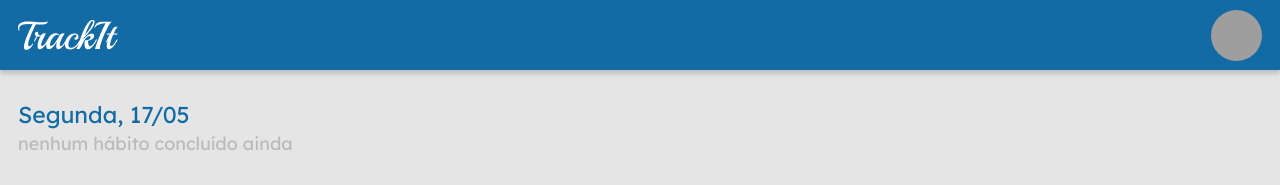
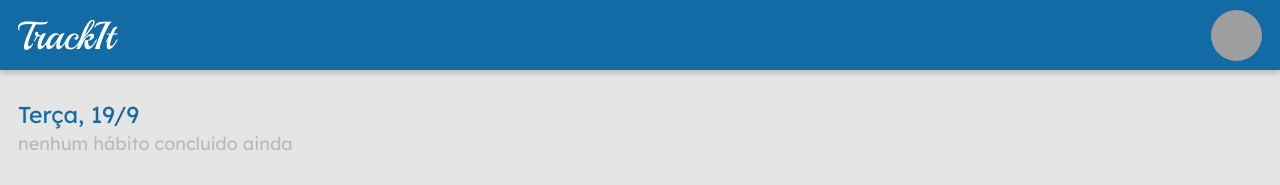
Before and after one commit to caiohbe/Projeto-11-TrackIt, a React (Create React App) app: page /hoje in a window 1280 px wide. Shown: the top 185 px of the page. Built offline with nearby package versions, Linux system fonts and the light colour scheme; no server answers; grey boxes are pictures that could not be loaded.

Commit message:
dayjs at todaypage

```diff
--- a/package.json
+++ b/package.json
@@ -7,6 +7,7 @@
     "@testing-library/react": "^13.4.0",
     "@testing-library/user-event": "^13.5.0",
     "axios": "^1.1.3",
+    "dayjs": "^1.11.6",
     "react": "^18.2.0",
     "react-dom": "^18.2.0",
     "react-loader-spinner": "^5.3.4",
--- a/src/components/TodayPage/TodayPage.js
+++ b/src/components/TodayPage/TodayPage.js
@@ -6,12 +6,15 @@ import checkMark from "../../assets/images/checkMark.png"
 import { useEffect, useState } from "react"
 import axios from "axios"
 import apiURL from "../../constants/URL"
+import dayjs from "dayjs"
+
+const date = dayjs()
+const weekDay = date.$W
 
 function TodayPage({token}) {
     const [arr, setArr] = useState([])
     const [habitsDone, setHabitsDone] = useState([])
     const [allHabits, setAllHabits] = useState([])
-
 
     const config = {
         headers: {
@@ -72,17 +75,36 @@ function TodayPage({token}) {
     }, [habitsDone])
 
 
+
     return (
-        <Today onClick={() => console.log(allHabits, habitsDone)}>
+        <Today onClick={() => console.log(date.$W)}>
             <Header />
             <HabitContainer>
-                <h1>Segunda, 17/05</h1>
+                <h1>{<SetWeekDay />}, {date.$D}/{date.$M}</h1>
                 <h3> {habitsDone.length === 0 ? 'nenhum hábito concluído ainda' : `${Math.round((habitsDone.length)/(allHabits.length)*100)}% dos hábitos concluídos`} </h3>
                 {arr}
             </HabitContainer>
             <Footer />
         </Today>
     )
+}
+
+function SetWeekDay() {
+    if (weekDay === 1) {
+        return 'Domingo'
+    } else if (weekDay === 2) {
+        return 'Segunda'
+    } else if (weekDay === 3) {
+        return 'Terça'
+    } else if (weekDay === 4) {
+        return 'Quarta'
+    } else if (weekDay === 5) {
+        return 'Quinta'
+    } else if (weekDay === 6) {
+        return 'Sexta'
+    } else if (weekDay === 7) {
+        return 'Sábado'
+    }
 }
 
 export default TodayPage
```
Also changed, not shown: 1 other file (tests, documents, lock files or other folders).
